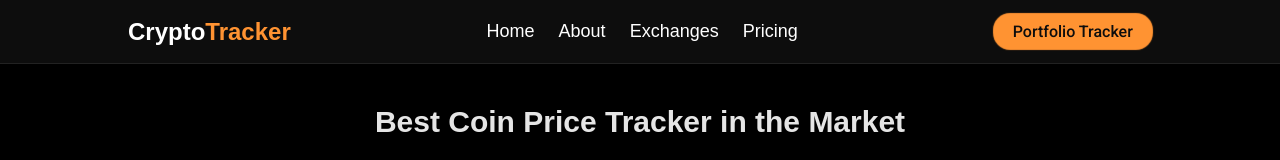
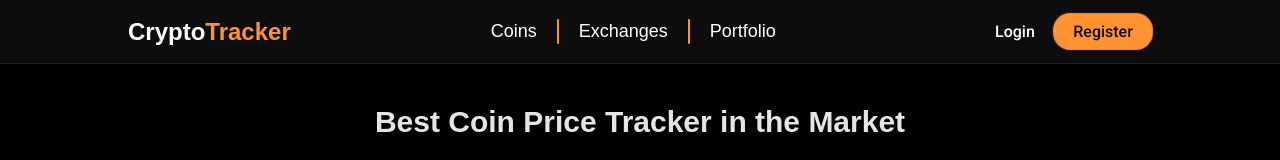
Before and after one commit to margusliinev/react-projects, a React (Vite) app in the folder 03-crypto-tracker/: page / in a window 1280 px wide. Shown: the top 160 px of the page. Built offline with nearby package versions, Linux system fonts and the light colour scheme; no server answers; a web font is replaced by a local one.

Commit message:
navbar login/register buttons, new pages setup

```diff
--- a/03-crypto-tracker/src/components/Navbar.jsx
+++ b/03-crypto-tracker/src/components/Navbar.jsx
@@ -26,28 +26,30 @@ const Navbar = () => {
                 <ul className='nav-links'>
                     <li>
                         <Link to={'/'} className='nav-link'>
-                            Home
+                            Coins
                         </Link>
                     </li>
-                    <li>
-                        <Link to={'/about'} className='nav-link'>
-                            About
-                        </Link>
-                    </li>
+                    <div className='content-divider-vertical'></div>
                     <li>
                         <Link to={'/exchanges'} className='nav-link'>
                             Exchanges
                         </Link>
                     </li>
+                    <div className='content-divider-vertical'></div>
                     <li>
-                        <Link to={'/pricing'} className='nav-link'>
-                            Pricing
+                        <Link to={'/portfolio'} className='nav-link'>
+                            Portfolio
                         </Link>
                     </li>
                 </ul>
-                <button type='button' className='btn navbar-tracker-btn'>
-                    Portfolio Tracker
-                </button>
+                <div>
+                    <button type='button' className='btn navbar-tracker-btn'>
+                        Login
+                    </button>
+                    <button type='button' className='btn navbar-tracker-btn'>
+                        Register
+                    </button>
+                </div>
             </div>
         </nav>
     );
--- a/03-crypto-tracker/src/components/Sidebar.jsx
+++ b/03-crypto-tracker/src/components/Sidebar.jsx
@@ -9,18 +9,18 @@ const Sidebar = () => {
     return (
         <aside className={isSidebarOpen ? 'sidebar sidebar-open' : 'sidebar'}>
             <div className='sidebar-container'>
-                <button type='button' className='btn sidebar-tracker-btn'>
-                    Portfolio Tracker
-                </button>
+                <div>
+                    <button type='button' className='btn sidebar-tracker-btn'>
+                        Register
+                    </button>
+                    <button type='button' className='btn sidebar-tracker-btn'>
+                        Login
+                    </button>
+                </div>
                 <ul className='sidebar-links'>
                     <li>
                         <Link to={'/'} className='sidebar-link' onClick={() => dispatch(closeSidebar())}>
-                            Home
-                        </Link>
-                    </li>
-                    <li>
-                        <Link to={'/about'} className='sidebar-link' onClick={() => dispatch(closeSidebar())}>
-                            About
+                            Coins
                         </Link>
                     </li>
                     <li>
@@ -29,8 +29,8 @@ const Sidebar = () => {
                         </Link>
                     </li>
                     <li>
-                        <Link to={'/pricing'} className='sidebar-link' onClick={() => dispatch(closeSidebar())}>
-                            Pricing
+                        <Link to={'/portfolio'} className='sidebar-link' onClick={() => dispatch(closeSidebar())}>
+                            Portfolio
                         </Link>
                     </li>
                 </ul>
--- a/03-crypto-tracker/src/main.scss
+++ b/03-crypto-tracker/src/main.scss
@@ -152,6 +152,14 @@ main {
     max-width: $width-lg;
     margin: 0 auto;
     width: 90vw;
+    div {
+        display: flex;
+        button:nth-of-type(1) {
+            background: #0d0d0d;
+            color: $colorWhite;
+            box-shadow: none;
+        }
+    }
 }
 
 .nav-header {
@@ -204,8 +212,9 @@ main {
 }
 
 .nav-links {
-    gap: 1.5rem;
+    gap: 1.25rem;
     font-size: 18px;
+    align-items: center;
 }
 
 .nav-link {
@@ -261,6 +270,17 @@ main {
     height: 50vh;
     display: flex;
     flex-direction: column;
+    div {
+        display: flex;
+        flex-direction: column;
+        button {
+            width: 120px;
+        }
+        button:nth-of-type(1) {
+            background-color: $colorPrimary;
+            color: $colorBlack;
+        }
+    }
 }
 
 .sidebar-tracker-btn {
@@ -302,6 +322,13 @@ main {
     width: 90vw;
     background-color: #333;
     margin: 1rem auto;
+}
+
+.content-divider-vertical {
+    height: 25px;
+    width: 2px;
+    background-color: $colorPrimary;
+    border-radius: 9999px;
 }
 
 @media screen and (min-width: $width-md) {
```
